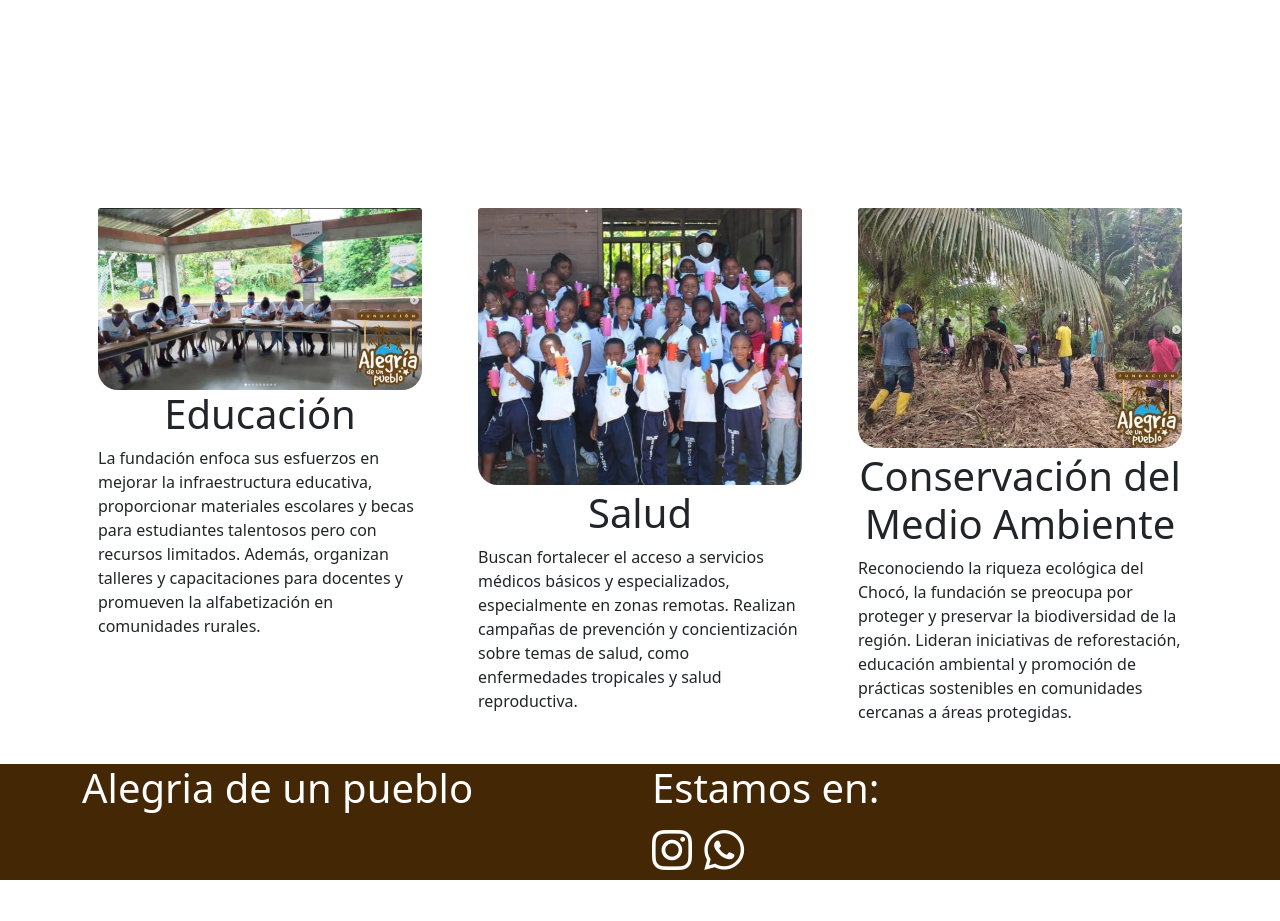
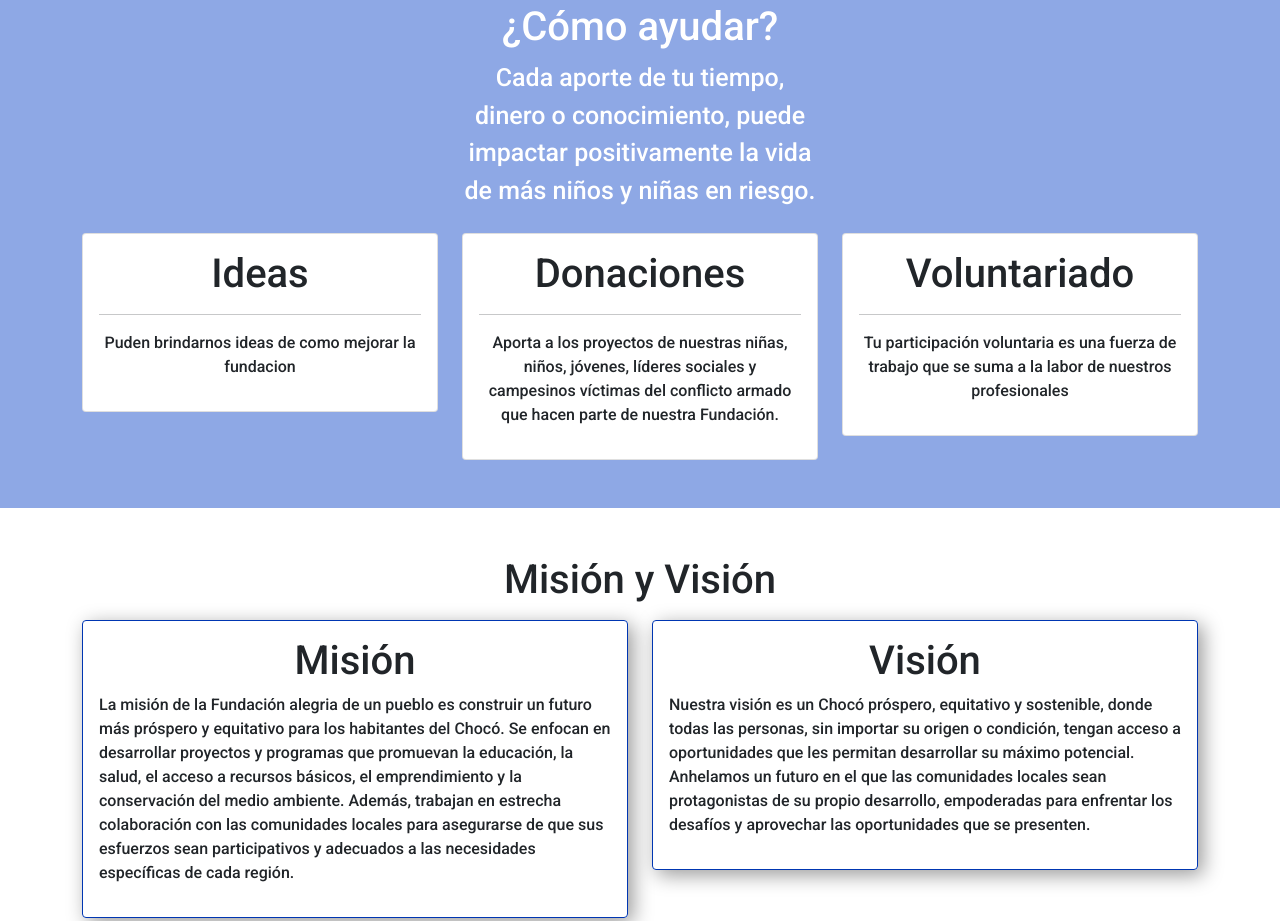
Before and after one commit to black-software100/AlegriaPueblo, a plain HTML site: page index.html in a window 1280 px wide. Shown: the part 741-1662 px from the top of the page. Before the commit the page ends 1621 px from the top, so only its background shows below. Drawn offline with nearby package versions, Linux system fonts and the light colour scheme.

Commit message:
se organiza la pagina de la fundacion

```diff
--- a/css/style.css
+++ b/css/style.css
@@ -1,38 +1,58 @@
-img{
-    border-radius: 20px;
+@import url('https://fonts.googleapis.com/css2?family=Roboto:wght@500&display=swap');
+ *{
+    font-family: 'Roboto', sans-serif;
+ }
+
+ h1{
+
+ }
+.banner{
+    background-image: url("../img/Captura.PNG");
+    background-position: top center;
+    background-size: cover;
+    padding: 25%;
+    position: relative;
+    z-index: 1;
 }
-i{
-    font-size: 100px;
+
+.text-ayuda{
+    margin-left: 35%;
+    margin-right: 35%;
+    font-size: 25px;
 }
+
+
 .navbar{
-    background: #442705  ;
+    background: rgb(51, 105, 230);
 }
 .carta{
     box-shadow:  5px 5px 20px rgba(0,0,0,0.4);
     background: transparent;
+    border:  1px solid rgb(0, 54, 178);
+    background: transparent;
+}
+.carta:hover{
+    box-shadow:  10px 10px 25px rgba(0,0,0,0.6);
 }
 .proyectos{
-
-    background: transparent;
+   background:  rgb(142, 168, 229) ;
 }
 
 .footer{
-    background: #442705 ;
+    background: rgb(0, 54, 178);
 }
 
+.donacion{
+    margin: 0;
+    background: rgb(142, 168, 229);
+}
+.miniCard{
+    box-shadow:  10px 10px 25px rgba(0,0,0,0.6);
+}
 
-.card{
-    background: transparent;
-    border:transparent ;
-    border-radius: 20px;
+@media screen and (max-width:900px)  {
+    .text-ayuda{
+        margin-left: 0%;
+        margin-right: 0%;
+    }
 }
-.titulomv{
-    color: transparent;
-}
-.img{
-    width: 100%;
-    height: 100%;
-}
-.pmv{
-    color:black;
-}
--- a/index.html
+++ b/index.html
@@ -21,13 +21,13 @@
                 <a class="nav-link active" aria-current="page" href="#">Quienes somos</a>
               </li>
               <li class="nav-item">
-                <a class="nav-link" href="#">Visión</a>
+                <a class="nav-link active" href="#">Visión</a>
               </li>
               <li class="nav-item">
-                <a class="nav-link" href="#">Misión</a>
+                <a class="nav-link active" href="#">Misión</a>
               </li>
               <li class="nav-item">
-                <a class="nav-link" href="#">Contactános</a>
+                <a class="nav-link active" href="#">Contactános</a>
               </li>
             </ul>
           </div>
@@ -36,38 +36,59 @@
 </header>
 <body>
 
-    <div>
+    <div class="banner"></div>
 
-    </div>
-
-    <div class="container mt-3">
-        <div class="row">
-            <div class="col-md-6 col-12">
-                <h1 class="">Alegria de un pueblo</h1>
+    <section class=" donacion  p-5">
+        <h1 class="text-center text-white">¿Cómo ayudar?</h1>
+        <p class="text-center text-ayuda text-white">Cada aporte de tu tiempo, dinero o conocimiento, puede impactar
+            positivamente la vida de más niños y niñas en riesgo.</p>
+        <div class="container">
+            <div class="row">
+                <div class="col-md-12 col-lg-4">
+                    <div class="card mt-2">
+                        <div class="card-body">
+                            <h1 class="text-center">Ideas</h1>
+                            <hr>
+                            <p class="text-center">Puden brindarnos ideas de como mejorar la fundacion</p>
+                        </div>
+                    </div>
+                </div>
+                <div class="col-md-12 col-lg-4">
+                    <div class="card mt-2">
+                        <div class="card-body">
+                            <h1 class="text-center">Donaciones</h1>
+                            <hr>
+                            <p class="text-center">
+                                Aporta a los proyectos de nuestras niñas, niños, jóvenes, líderes sociales y campesinos víctimas del conflicto armado que hacen parte de nuestra Fundación.
+                            </p>
+                        </div>
+                    </div>
+                </div>
+                <div class="col-md-12 col-lg-4">
+                    <div class="card mt-2">
+                        <div class="card-body">
+                            <h1 class="text-center">Voluntariado</h1>
+                            <hr>
+                            <p class="text-center">
+                                Tu participación voluntaria es una fuerza de trabajo que se suma a la labor de nuestros profesionales
+                            </p>
+                        </div>
+                    </div>
+                </div>
             </div>
         </div>
 
-        <div class="row">
-            <div class="col-md-6 col-12">
-                <section>
-                    <p>La Fundación Alegria de un pueblo es una organización sin fines de lucro que opera en la región del Chocó, ubicada en la costa pacífica de Colombia. Fue fundada en el año 2005 con el propósito de mejorar la calidad de vida de las comunidades más vulnerables de la zona y promover el desarrollo sostenible en este bello y diverso territorio.</p>
-                </section>
-            </div>
+    </section>
 
-            <div class="col-md-6 col-12">
-                    <img src="img/img1.jpg" alt="img1" class="img" >
-
-            </div>
-        </div>
-
+    <section class="container">
         <div class="row mt-5 mv">
             <h1 class="text-center pmv">Misión y Visión</h1>
             <div class="col-md-6 col-12">
                 <section>
-                    <div class="card cartas mt-2">
+                    <div class="card carta mt-2">
                         <div class="card-body">
                             <h1 class="text-center pmv">Misión</h1>
-                            <p  class="pmv"">La misión de la Fundación alegria de un pueblo es construir un futuro más próspero y equitativo para los habitantes del Chocó. Se enfocan en desarrollar proyectos y programas que promuevan la educación, la salud, el acceso a recursos básicos, el emprendimiento y la conservación del medio ambiente. Además, trabajan en estrecha colaboración con las comunidades locales para asegurarse de que sus esfuerzos sean participativos y adecuados a las necesidades específicas de cada región.</p>
+                            <p  class="pmv " >La misión de la Fundación alegria de un pueblo es construir un futuro más próspero y equitativo para los habitantes del Chocó. Se enfocan en desarrollar proyectos y programas que promuevan la educación, la salud, el acceso a recursos básicos, el emprendimiento y la conservación del medio ambiente. Además, trabajan en estrecha colaboración con las comunidades locales para asegurarse de que sus esfuerzos sean participativos y adecuados a las necesidades específicas de cada región.</p>
                         </div>
                     </div>
 
@@ -76,7 +97,7 @@
 
             <div class="col-md-6 col-12">
                 <section class="">
-                    <div class="card cartas mt-2">
+                    <div class="card carta mt-2">
                         <div class="card-body">
                             <h1 class="text-center pmv">Visión</h1>
                             <p  class="pmv">
@@ -87,18 +108,16 @@
                 </section>
             </div>
         </div>
+    </section>
 
-
-
-    </div>
-
-    <div class="proyectos mt-4 pb-2 mb" >
-        <section class="container ">
+    <div class="proyectos mt-4 pb-5">
+        <section class="container">
+            <h1 class="text-center mt-5 text-white">Nuestro proyectos</h1>
             <div class="row">
                 <div class="col-md-4 col-12 mt-2">
-                    <div class="card cat">
+                    <img src="img/educacion.jpg" alt="educacion" class="card-img-top">
+                    <div class="card miniCard cat">
                         <div class="card-body">
-                            <img src="img/educacion.jpg" alt="educacion" class="card-img-top">
                             <h1 class="text-center">Educación</h1>
                             <p> La fundación enfoca sus esfuerzos en mejorar la infraestructura educativa, proporcionar materiales escolares y becas para estudiantes talentosos pero con recursos limitados. Además, organizan talleres y capacitaciones para docentes y promueven la alfabetización en comunidades rurales.</p>
                         </div>
@@ -106,9 +125,9 @@
                 </div>
 
                 <div class="col-md-4 col-12 mt-2">
-                    <div class="card cat">
+                    <div class="card miniCard cat">
+                        <img src="img/salud.png" alt="salud" class="card-img-top">
                         <div class="card-body">
-                            <img src="img/salud.jpg" alt="salud" class="card-img-top">
                             <h1 class="text-center mt-1">Salud</h1>
                             <p class="mt-2">Buscan fortalecer el acceso a servicios médicos básicos y especializados, especialmente en zonas remotas. Realizan campañas de prevención y concientización sobre temas de salud, como enfermedades tropicales y salud reproductiva.</p>
                         </div>
@@ -116,10 +135,10 @@
                 </div>
 
                 <div class="col-md-4 col-12 mt-2">
-                    <div class="card cat">
+                    <div class="card  miniCard cat">
+                        <img src="img/ambiente.jpg" alt="ambiente" class="card-img-top">
                         <div class="card-body">
-                            <img src="img/ambiente.jpg" alt="ambiente" class="card-img-top">
-                            <h1 class="text-center mt-1">Conservación del Medio Ambiente</h1>
+                            <h1 class="text-center mt-1">Medio Ambiente</h1>
                             <p class="mt-2"> Reconociendo la riqueza ecológica del Chocó, la fundación se preocupa por proteger y preservar la biodiversidad de la región. Lideran iniciativas de reforestación, educación ambiental y promoción de prácticas sostenibles en comunidades cercanas a áreas protegidas.</p>
                         </div>
                     </div>
@@ -128,17 +147,14 @@
         </section>
     </div>
 
+
+
+
     <div class="footer ">
         <section class="container">
             <div class="row">
-                <div class=" col-md-6 col-12" >
-                    <h1 class="text-white">Alegria de un pueblo</h1>
-                </div>
-
-                <div class="col-md-6 col-12">
-                    <h1 class="text-white">Estamos en:</h1>
-                    <a href="https://www.instagram.com/alegriadeunpueblo/" class="text-white"><i class="bi bi-instagram fs-1  me-2"></i></a>
-                    <a href="" class="text-white"><i class="bi bi-whatsapp fs-1  me-2"></i></a>
+                <div class="col-12" >
+                    <h2 class="text-white text-center">Todos los derechos reservados por blacksoftware</h2>
                 </div>
             </div>
         </section>
--- a/js/main.js
+++ b/js/main.js
@@ -3,72 +3,72 @@ gsap.from(".mv", { duration: 2, fadein: true, z: 1250});
 gsap.registerPlugin(ScrollTrigger)
 
 
-  gsap.from(".mv", {
-    scrollTrigger: {
-        trigger:".img",
+  // // gsap.from(".mv", {
+  // //   scrollTrigger: {
+  // //       trigger:".img",
 
-        end:" top ",
-        start:"top 100px",
-        scrub:1
-    }, // start the animation when ".box" enters the viewport (once) ,
-    ease:"none",
-    x: -2090,
-    duration:90
+  // //       end:" top ",
+  // //       start:"top 100px",
+  // //       scrub:1
+  //   //}, // start the animation when ".box" enters the viewport (once) ,
+  //   // ease:"none",
+  //   // x: -2090,
+  //   // duration:90
 
-  });
+  // });
 
-  gsap.to(".cartas", {
-    scrollTrigger: {
-        trigger:".img",
-        end:" top ",
-        start:"top 100px",
-        toggleClass:"carta",
-        scrub:1
-    }, // start the animation when ".box" enters the viewport (once) ,
-    ease:"none",
-    //boxshadow:  "5px 5px 20px rgba(0,0,0,0.4)",
+  // gsap.to(".cartas", {
+  //   scrollTrigger: {
+  //       trigger:".img",
+  //       end:" top ",
+  //       start:"top 100px",
+  //       toggleClass:"carta",
+  //       scrub:1
+  //   }, // start the animation when ".box" enters the viewport (once) ,
+  //   ease:"none",
+  //   //boxshadow:  "5px 5px 20px rgba(0,0,0,0.4)",
 
-    background: "#d1b891",
-    color:"black",
-    border:"black",
-    duration:1,
+  //   background: "#d1b891",
+  //   color:"black",
+  //   border:"black",
+  //   duration:1,
 
-  });
+  // });
 
-  gsap.from(".pmv", {
-    scrollTrigger: {
-        trigger:".img",
+  // gsap.from(".pmv", {
+  //   scrollTrigger: {
+  //       trigger:".img",
 
-        end:" top ",
-        start:"top 100px",
+  //       end:" top ",
+  //       start:"top 100px",
 
-        scrub:1
-    }, // start the animation when ".box" enters the viewport (once) ,
-    ease:"none",
-    color:"transparent",
-    duration:90
-  });
+  //       scrub:1
+  //   }, // start the animation when ".box" enters the viewport (once) ,
+  //   ease:"none",
+  //   color:"transparent",
+  //   duration:90
+  // });
 
-  gsap.to(".mb", {
-    scrollTrigger: {
-        trigger:".cartas",
-        start:"top center",
-        end:" top 100px",
-        scrub:1
-    }, // start the animation when ".box" enters the viewport (once)
-    background: "#d1b891" ,
-    ease:"none",
-    duration:90,
-  });
+  // gsap.to(".mb", {
+  //   scrollTrigger: {
+  //       trigger:".cartas",
+  //       start:"top center",
+  //       end:" top 100px",
+  //       scrub:1
+  //   }, // start the animation when ".box" enters the viewport (once)
+  //   background: "#d1b891" ,
+  //   ease:"none",
+  //   duration:90,
+  // });
 
-  gsap.to(".cat", {
-    scrollTrigger: {
-        trigger:".cartas",
-        start:"top center",
-        end:" top 100px",
-        scrub:1
-    }, // start the animation when ".box" enters the viewport (once)
-    background:"#fff",
-    ease:"none",
-    duration:1,
-  });
+  // gsap.to(".cat", {
+  //   scrollTrigger: {
+  //       trigger:".cartas",
+  //       start:"top center",
+  //       end:" top 100px",
+  //       scrub:1
+  //   }, // start the animation when ".box" enters the viewport (once)
+  //   background:"#fff",
+  //   ease:"none",
+  //   duration:1,
+  // });
```
Also changed, not shown: img/Captura.PNG (added), img/educacion (Custom).jpg (added), img/salud.jpg (deleted), img/salud.png (added).
